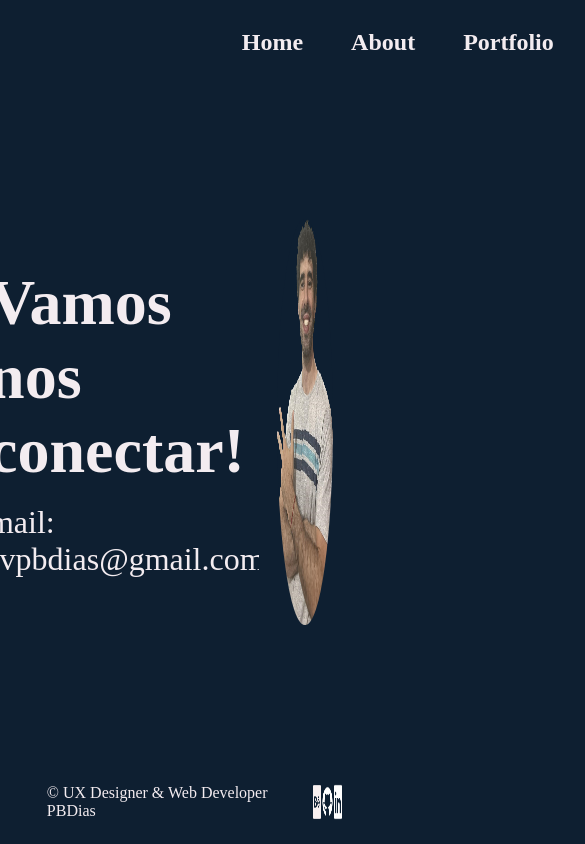
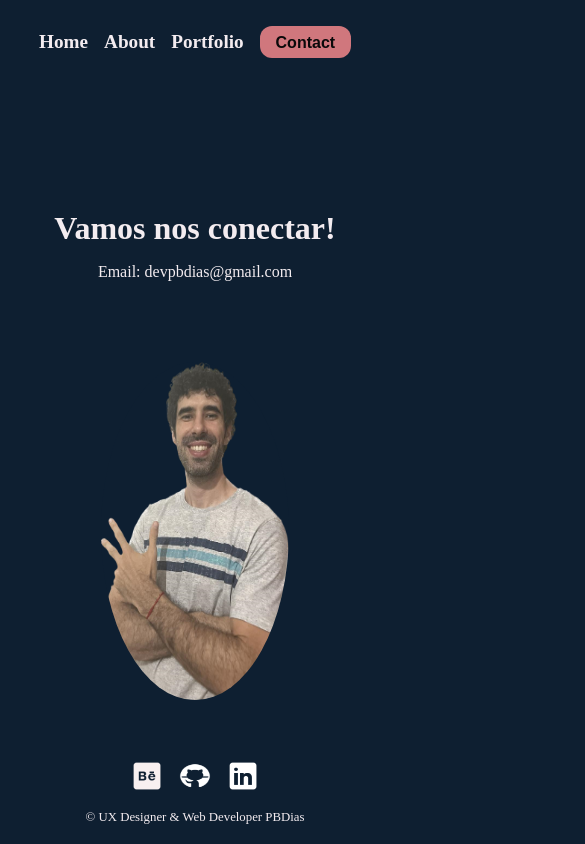
Before and after one commit to DevPBDias/portfolio-v3, a React (Vite) app: page /contact in a window 390 px wide. Shown: the top 844 px of the page, 585 px wide, since content can reach past the window. Built offline with nearby package versions, Linux system fonts and the light colour scheme.

Commit message:
styles: adding responsive styles

```diff
--- a/src/components/footer/styles.tsx
+++ b/src/components/footer/styles.tsx
@@ -8,26 +8,36 @@ export const FooterContainer = styled.footer`
     justify-items: center;
     justify-content: center;
     padding-inline: 10%;
+
+    @media screen and (max-width: 750px){
+        flex-flow: column-reverse nowrap;
+    }
+
+    @media screen and (max-width: 550px){
+    }
 `;
 
 export const TextContainer = styled.div`
-    width: 85%;
     height: 100%;
     display: flex;
     justify-content: center;
     align-items: center;
     justify-items: center;
 
-    span {
+    @media screen and (max-width: 750px){
+        span {
+            font-size: .8rem;
+        }
     }
 `;
 
 export const IconsContainer = styled.nav`
-    width: 10%;
     display: flex;
-    justify-content: space-around;
+    flex-flow: row nowrap;
+    justify-content: center;
     align-items: center;
     justify-items: center;
+    gap: 1em;
 
     .icons {
         width: 2.5em;
@@ -38,4 +48,11 @@ export const IconsContainer = styled.nav`
             height: 100%;
         }
     }
+
+    @media screen and (max-width: 550px){
+        .icons {
+            width: 2em;
+            height: 2em;
+        }
+    }
 `;
--- a/src/components/navbar/index.tsx
+++ b/src/components/navbar/index.tsx
@@ -13,7 +13,7 @@ function Navbar() {
         <button
         type="button"
         onClick={ () => navigate('/contact')}
-        >Contact me!</button>
+        >Contact</button>
       </NavbarContainer>
     </HeaderContainer>
   )
--- a/src/components/navbar/styles.tsx
+++ b/src/components/navbar/styles.tsx
@@ -10,7 +10,8 @@ export const HeaderContainer = styled.header`
 `;
 
 export const NavbarContainer = styled.nav`
-    margin-left: 65%;
+    width: 90%;
+    height: 10vh;
     display: flex;
     justify-content: flex-end;
     align-items: center;
@@ -24,9 +25,31 @@ export const NavbarContainer = styled.nav`
         &:hover {
             color: #1C8CDF;
         }
+
+
     }
 
     button {
+        font-size: 1.3rem;
+        padding: 0.5em;
+        border-radius: 12px;
+        border: none;
+        background-color: #D0777D;
+        color: #0A090A;
+        font-weight: 600;
+
+        &:hover {
+            background-color: #1C8CDF;
+            color: #F3ECF0;
+        }
+    }
+
+    @media screen and (max-width: 750px){
+        .links {
+            font-size: 1.2rem;
+        }
+
+        button {
         font-size: 1.3rem;
         width: 8em;
         height: 2em;
@@ -41,4 +64,22 @@ export const NavbarContainer = styled.nav`
             color: #F3ECF0;
         }
     }
+
+
+    }
+
+    @media screen and (max-width: 550px){
+        justify-content: center;
+        gap: 1em;
+        width: 100%;
+
+        button {
+        font-size: 1rem;
+        width: 6em;
+        height: 2em;
+        padding: 0.5em;
+        border-radius: 12px;
+    }
+
+    }
 `;
--- a/src/pages/contact/styles.tsx
+++ b/src/pages/contact/styles.tsx
@@ -10,6 +10,11 @@ export const ContactContainer = styled.main`
     justify-content: center;
     padding-inline: 10%;
     gap: 4em;
+
+    @media screen and (max-width: 850px){
+        flex-flow: column nowrap;
+        gap: 1em;
+    }
 `;
 
 export const TextContainer = styled.section`
@@ -29,6 +34,39 @@ export const TextContainer = styled.section`
     p {
         font-size: 2rem;
     }
+
+    @media screen and (max-width: 1350px){
+        h1 {
+            font-size: 3rem;
+        }
+
+        p {
+            font-size: 1.5rem;
+        }
+    }
+
+    @media screen and (max-width: 850px){
+        width: 100%;
+        height: 30%;
+
+        h1 {
+            font-size: 2.5rem;
+        }
+
+        p {
+            font-size: 1.2rem;
+        }
+    }
+
+    @media screen and (max-width: 550px){
+        h1 {
+            font-size: 2rem;
+        }
+
+        p {
+            font-size: 1rem;
+        }
+    }
 `;
 
 export const PhotoContainer = styled.section`
@@ -45,4 +83,24 @@ export const PhotoContainer = styled.section`
         height: 60%;
         border-radius: 100%;
     }
+
+    @media screen and (max-width: 850px){
+        width: 100%;
+        height: 60%;
+
+        img {
+            width: 50%;
+            height: 100%;
+        }
+    }
+
+    @media screen and (max-width: 550px){
+        width: 100%;
+        height: 50%;
+
+        img {
+            width: 60%;
+            height: 100%;
+        }
+    }
 `;
```
